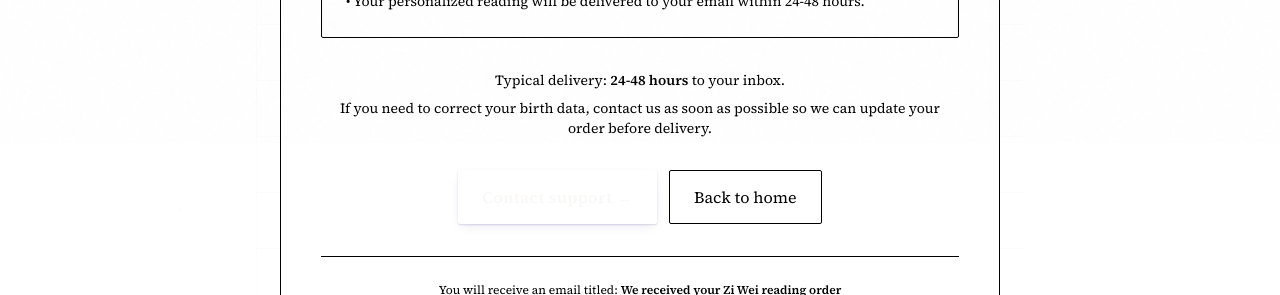
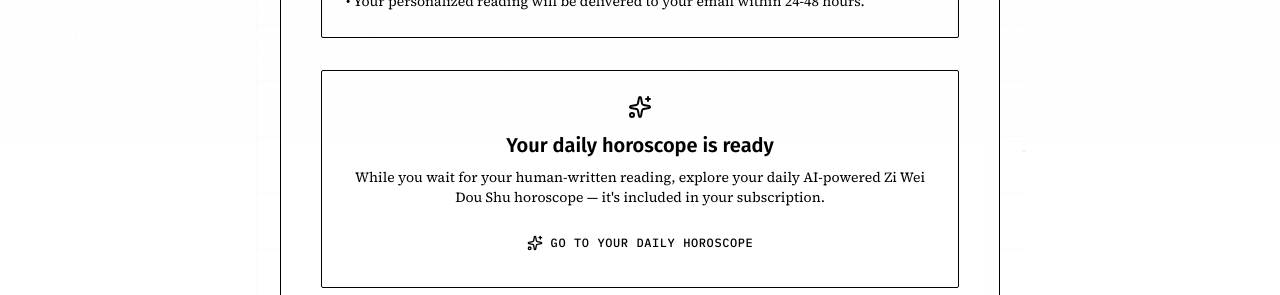
Before and after one commit to szkakalau/ziwei, a Next.js app: page /success in a window 1280 px wide. Shown: the part 657-952 px from the top of the page. Built offline with nearby package versions, Linux system fonts and the light colour scheme; no server answers.

Commit message:
fix: /success 页加 /daily 入口 — 付费后立即激活用户
付费确认页原本没有引导用户去使用产品（只能回首页或联系客服）。
现在绿色模块 + 主力按钮双重引导用户立即进入每日运势。

Co-Authored-By: Claude <noreply@anthropic.com>

```diff
--- a/src/app/success/successClient.tsx
+++ b/src/app/success/successClient.tsx
@@ -1,7 +1,7 @@
 "use client";
 
 import { useEffect } from "react";
-import { Orbit, ScrollText, Mail } from "lucide-react";
+import { Orbit, ScrollText, Mail, Sparkles } from "lucide-react";
 import Link from "next/link";
 import { useSearchParams } from "next/navigation";
 import { track } from "@/lib/analytics";
@@ -81,6 +81,25 @@ export default function SuccessClient() {
 
         <TrustBlock />
 
+        {/* ── Daily horoscope entry — the user just subscribed, get them activated ── */}
+        <div className="rounded-sm border border-jade/20 bg-jade/[0.04] p-6 text-center">
+          <Sparkles className="mx-auto h-6 w-6 text-jade/80" aria-hidden />
+          <h3 className="mt-3 font-display text-xl font-semibold text-ink">
+            Your daily horoscope is ready
+          </h3>
+          <p className="mt-2 font-body text-sm text-ink-muted">
+            While you wait for your human-written reading, explore your daily
+            AI-powered Zi Wei Dou Shu horoscope — it&apos;s included in your subscription.
+          </p>
+          <Link
+            href="/daily"
+            className="mt-4 inline-flex items-center gap-2 rounded-sm bg-jade/90 text-void px-6 py-3 font-mono text-xs font-medium uppercase tracking-wider hover:bg-jade transition-colors"
+          >
+            <Sparkles className="h-4 w-4" />
+            Go to Your Daily Horoscope
+          </Link>
+        </div>
+
         <div className="space-y-2 text-center">
           <p className="font-body text-sm text-ink-muted">
             Typical delivery: <strong className="text-ink">24-48 hours</strong>{" "}
@@ -94,18 +113,27 @@ export default function SuccessClient() {
 
         <div className="flex flex-col items-stretch gap-3 sm:flex-row sm:justify-center">
           <Link
-            href="/contact"
-            className="btn-cta px-6 py-3.5 text-center text-sm sm:text-base"
+            href="/daily"
+            className="btn-cta px-6 py-3.5 text-center text-sm sm:text-base inline-flex items-center justify-center gap-2"
           >
-            Contact support →
+            <Sparkles className="h-4 w-4" />
+            Go to Your Daily Horoscope
           </Link>
           <Link
+            href="/contact"
+            className="inline-flex items-center justify-center rounded-sm border border-gold/10 px-6 py-3.5 text-center text-sm text-ink-muted transition hover:border-gold/20 hover:text-ink sm:text-base"
+          >
+            Contact support
+          </Link>
+        </div>
+        <p className="text-center">
+          <Link
             href="/"
-            className="inline-flex items-center justify-center rounded-sm border border-gold/10 px-6 py-3.5 text-center text-sm text-ink-muted transition hover:border-gold/20 hover:text-ink sm:text-base"
+            className="text-ink-dim text-xs hover:text-ink-muted transition-colors"
           >
             Back to home
           </Link>
-        </div>
+        </p>
 
         <footer className="border-t border-gold/10 pt-6 text-center">
           <p className="font-body text-xs leading-relaxed text-ink-dim">
```
